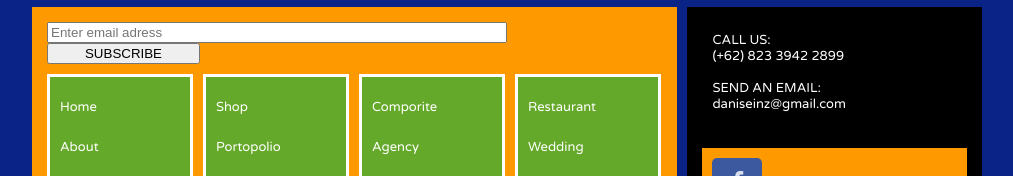
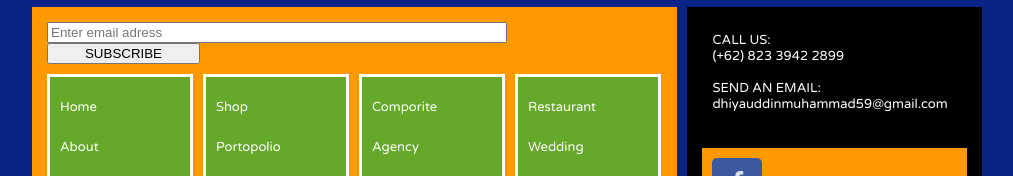
Before and after one commit to diyonv/uts_M.Dhiyauddin-jihad, a plain HTML site: page uts_muhammad_dhiyaudin/index.html in a window 1280 px wide. Shown: the part 1501-1677 px from the top of the page, without its empty margins (133-1146 px from the left). Drawn offline with Linux system fonts and the light colour scheme; some packages are replaced by stand-ins of ours.

Commit message:
Update index.html

```diff
--- a/uts_muhammad_dhiyaudin/index.html
+++ b/uts_muhammad_dhiyaudin/index.html
@@ -205,7 +205,7 @@
 						<td>(+62) 823 3942 2899</td><br>
 						<td></td><br>
 						<td>SEND AN EMAIL:</td><br>
-						<td>daniseinz@gmail.com</td><br>
+						<td>dhiyauddinmuhammad59@gmail.com</td><br>
 						<td></td><br>
 					</tr>
 				</form>
```
